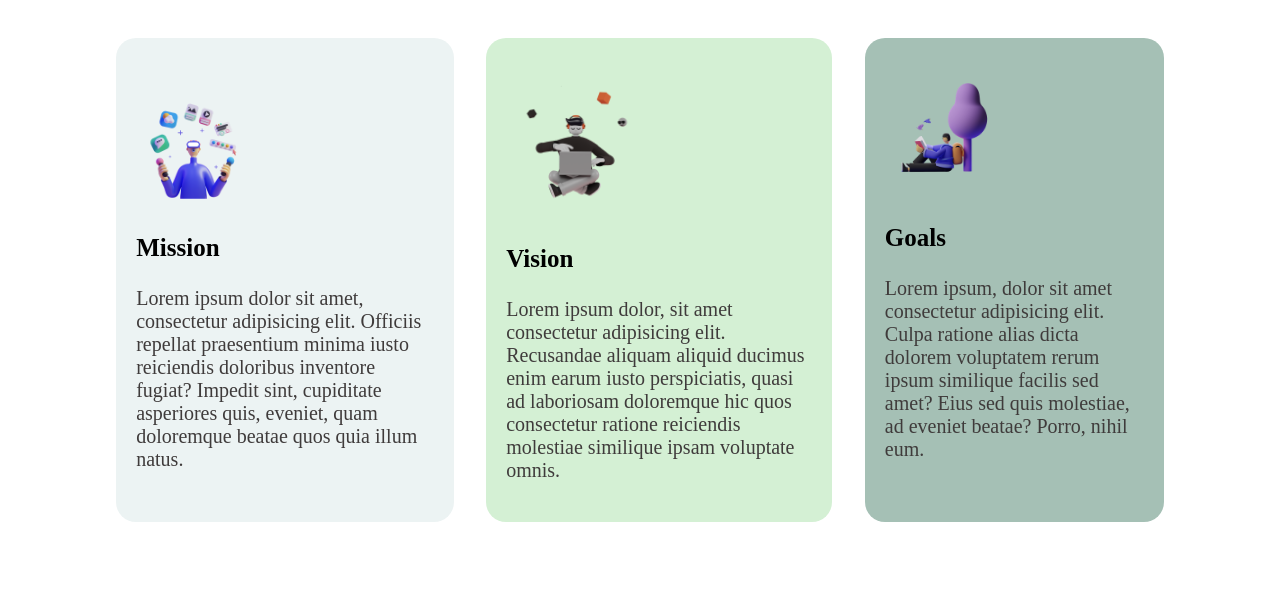
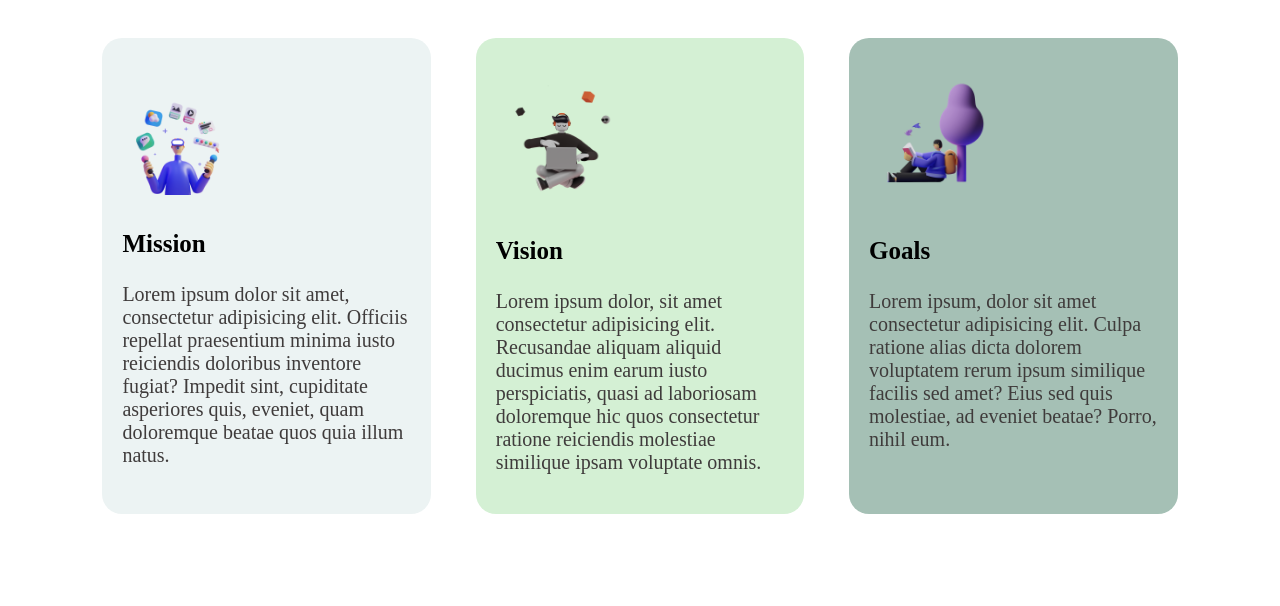
Before and after one commit to ranayesmeen/Mission-2022, a plain HTML site: page index.html in a window 1280 px wide. Shown: the part 674-1280 px from the top of the page. Drawn offline with Linux system fonts and the light colour scheme; a web font is replaced by a local one.

Commit message:
more-added

```diff
--- a/style.css
+++ b/style.css
@@ -10,8 +10,8 @@ body p{
 }
 
 section{
-    margin-right:100px;
-    margin-left:100px;
+    margin-right:80px;
+    margin-left:80px;
 }
 .firstfont{
     font-family: 'Adamina';
@@ -83,10 +83,11 @@ footer{
     font-size: 50px;
 }
 .triple{
+    width:30%;
     padding-right: 20px;
     padding-left: 20px;
-    margin-right:1.5%;
-    margin-left:1.5%;
+    margin-right:2%;
+    margin-left:2%;
 }
 .triple-heading{
     font-family: 'Arbutus Slab';
```
